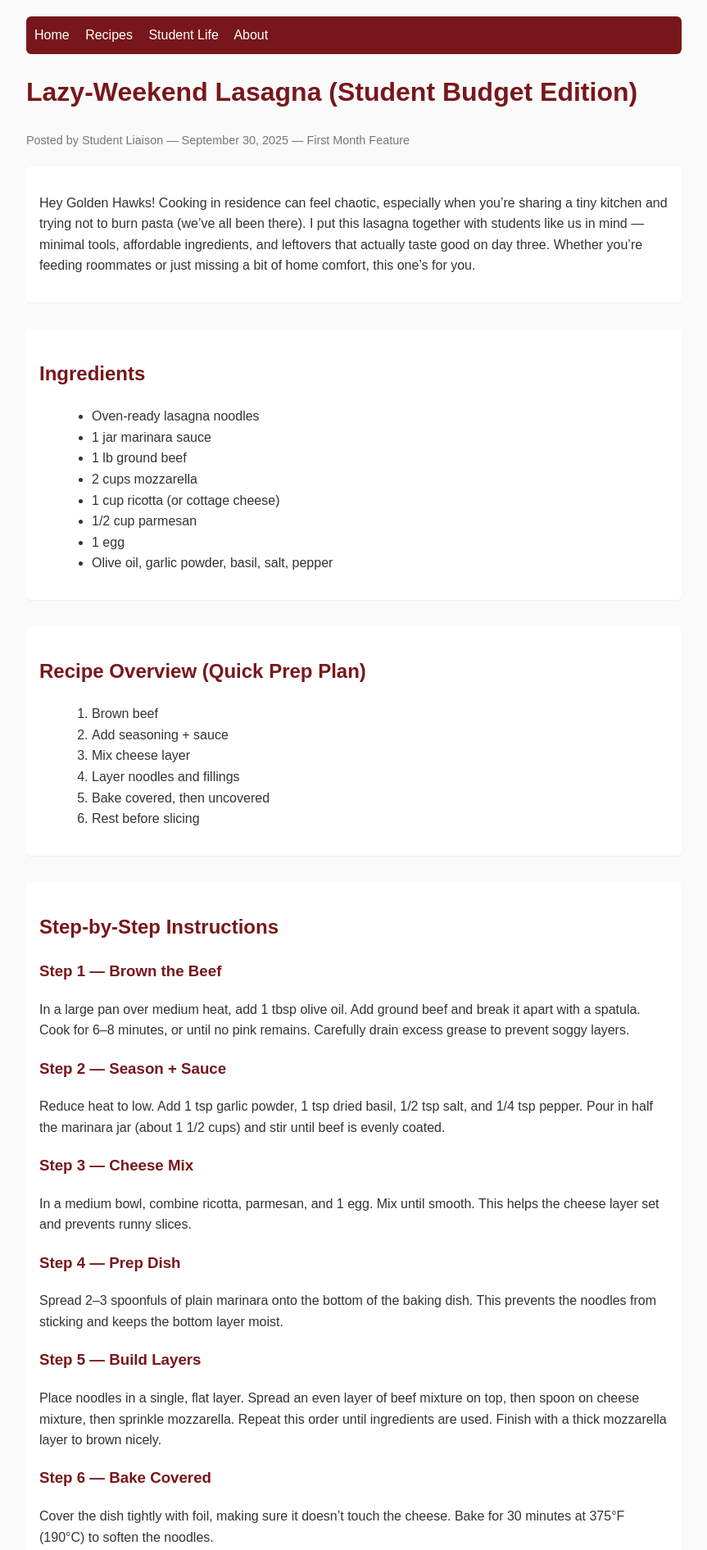
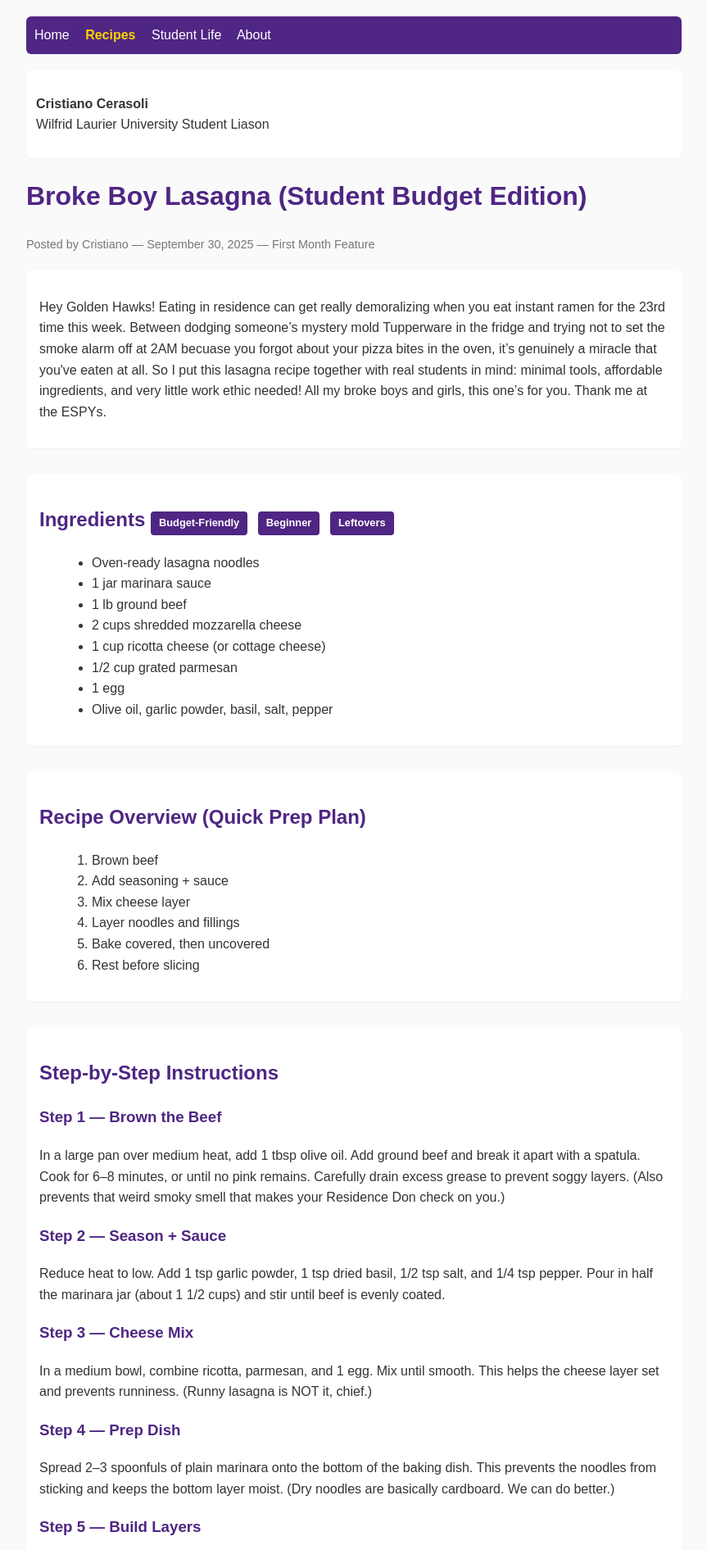
Before and after one commit to cristianocerasoli21/ux110, a plain HTML site: page index.html in a window 1280 px wide. Shown: the top 1891 px of the page at 82% size, without its empty margins (208-1071 px from the left). Drawn offline with Linux system fonts and the light colour scheme.

Commit message:
Update index.html

```diff
--- a/index.html
+++ b/index.html
@@ -3,7 +3,7 @@
 <head>
   <meta charset="UTF-8" />
   <meta name="viewport" content="width=device-width, initial-scale=1.0" />
-  <title>Lazy-Weekend Lasagna — Student Blog</title>
+  <title>"Oh no! I'm poor!" Lasagna — Student Blog</title>
   <style>
     body {
       font-family: Arial, sans-serif;
@@ -15,7 +15,7 @@
       color: #333;
     }
     h1, h2, h3 {
-      color: #78171b;
+      color: #4F2683;
     }
     .meta {
       font-size: 0.9rem;
@@ -34,7 +34,7 @@
     }
     blockquote {
       background: #fff6e9;
-      border-left: 4px solid #ffb84d;
+      border-left: 4px solid #FFD100;
       padding: 10px 14px;
       font-style: italic;
       border-radius: 4px;
@@ -45,33 +45,70 @@
       padding: 10px 14px;
       border-radius: 4px;
     }
-  </style>
+      nav a:hover {
+      text-decoration: underline;
+      color: #FFD100;
+    }
+    nav a.active {
+      color: #FFD100;
+      font-weight: bold;
+      text-decoration: underline;
+    }
+    .tag {
+      display: inline-block;
+      background:#4F2683;
+      color:white;
+      padding:4px 10px;
+      border-radius:4px;
+      font-size:0.8rem;
+      margin-right:6px;
+    }
+    .author-box {
+      display:flex;
+      align-items:center;
+      background:#fff;
+      padding:12px;
+      border-radius:6px;
+      box-shadow:0 1px 2px rgba(0,0,0,0.05);
+      margin-bottom:20px;
+    }
+    .author-box img {
+      width:50px;
+      height:50px;
+      border-radius:50%;
+      margin-right:12px;
+    }
+</style>
 </head>
 <body>
-  <nav style="background:#78171b; padding:10px; border-radius:6px; margin-bottom:20px;">
+  <nav style="background:#4F2683; padding:10px; border-radius:6px; margin-bottom:20px;">
   <a href="#" style="color:white; margin-right:15px; text-decoration:none;">Home</a>
-  <a href="#" style="color:white; margin-right:15px; text-decoration:none;">Recipes</a>
+  <a href="#" class="active" style="color:#FFD100; margin-right:15px; text-decoration:none; font-weight:bold;">Recipes</a>
   <a href="#" style="color:white; margin-right:15px; text-decoration:none;">Student Life</a>
   <a href="#" style="color:white; text-decoration:none;">About</a>
 </nav>
 <header>
-    <h1>Lazy-Weekend Lasagna (Student Budget Edition)</h1>
-    <p class="meta">Posted by Student Liaison — September 30, 2025 — First Month Feature</p>
+  <div class="author-box">
+    <p><strong>Cristiano Cerasoli</strong><br>Wilfrid Laurier University Student Liason</p>
+  </div>
+
+    <h1>Broke Boy Lasagna (Student Budget Edition)</h1>
+    <p class="meta">Posted by Cristiano — September 30, 2025 — First Month Feature</p>
   </header>
 
   <div class="section">
-    <p>Hey Golden Hawks! Cooking in residence can feel chaotic, especially when you’re sharing a tiny kitchen and trying not to burn pasta (we’ve all been there). I put this lasagna together with students like us in mind — minimal tools, affordable ingredients, and leftovers that actually taste good on day three. Whether you’re feeding roommates or just missing a bit of home comfort, this one’s for you.</p>
+    <p>Hey Golden Hawks! Eating in residence can get really demoralizing when you eat instant ramen for the 23rd time this week. Between dodging someone’s mystery mold Tupperware in the fridge and trying not to set the smoke alarm off at 2AM becuase you forgot about your pizza bites in the oven, it’s genuinely a miracle that you've eaten at all. So I put this lasagna recipe together with real students in mind: minimal tools, affordable ingredients, and very little work ethic needed! All my broke boys and girls, this one’s for you. Thank me at the ESPYs.</p>
   </div>
 
   <div class="section">
-    <h2>Ingredients</h2>
+    <h2>Ingredients <span class="tag">Budget-Friendly</span> <span class="tag">Beginner</span> <span class="tag">Leftovers</span></h2>
     <ul>
       <li>Oven-ready lasagna noodles</li>
       <li>1 jar marinara sauce</li>
       <li>1 lb ground beef</li>
-      <li>2 cups mozzarella</li>
-      <li>1 cup ricotta (or cottage cheese)</li>
-      <li>1/2 cup parmesan</li>
+      <li>2 cups shredded mozzarella cheese</li>
+      <li>1 cup ricotta cheese (or cottage cheese)</li>
+      <li>1/2 cup grated parmesan</li>
       <li>1 egg</li>
       <li>Olive oil, garlic powder, basil, salt, pepper</li>
     </ul>
@@ -92,28 +129,28 @@
   <div class="section">
     <h2>Step-by-Step Instructions</h2>
     <h3>Step 1 — Brown the Beef</h3>
-    <p>In a large pan over medium heat, add 1 tbsp olive oil. Add ground beef and break it apart with a spatula. Cook for 6–8 minutes, or until no pink remains. Carefully drain excess grease to prevent soggy layers.</p>
+    <p>In a large pan over medium heat, add 1 tbsp olive oil. Add ground beef and break it apart with a spatula. Cook for 6–8 minutes, or until no pink remains. Carefully drain excess grease to prevent soggy layers. (Also prevents that weird smoky smell that makes your Residence Don check on you.)</p>
 
     <h3>Step 2 — Season + Sauce</h3>
     <p>Reduce heat to low. Add 1 tsp garlic powder, 1 tsp dried basil, 1/2 tsp salt, and 1/4 tsp pepper. Pour in half the marinara jar (about 1 1/2 cups) and stir until beef is evenly coated.</p>
 
     <h3>Step 3 — Cheese Mix</h3>
-    <p>In a medium bowl, combine ricotta, parmesan, and 1 egg. Mix until smooth. This helps the cheese layer set and prevents runny slices.</p>
+    <p>In a medium bowl, combine ricotta, parmesan, and 1 egg. Mix until smooth. This helps the cheese layer set and prevents runniness. (Runny lasagna is NOT it, chief.)</p>
 
     <h3>Step 4 — Prep Dish</h3>
-    <p>Spread 2–3 spoonfuls of plain marinara onto the bottom of the baking dish. This prevents the noodles from sticking and keeps the bottom layer moist.</p>
+    <p>Spread 2–3 spoonfuls of plain marinara onto the bottom of the baking dish. This prevents the noodles from sticking and keeps the bottom layer moist. (Dry noodles are basically cardboard. We can do better.)</p>
 
     <h3>Step 5 — Build Layers</h3>
-    <p>Place noodles in a single, flat layer. Spread an even layer of beef mixture on top, then spoon on cheese mixture, then sprinkle mozzarella. Repeat this order until ingredients are used. Finish with a thick mozzarella layer to brown nicely.</p>
+    <p>Place noodles in a single, flat layer. Spread an even layer of beef mixture on top, then spoon on cheese mixture, then sprinkle mozzarella. Repeat this order until ingredients are used. Finish with a thick mozzarella layer to brown nicely. ("I can't get enough cheese. I feel like a big mouse." - John Candy, 1989)</p>
 
     <h3>Step 6 — Bake Covered</h3>
-    <p>Cover the dish tightly with foil, making sure it doesn’t touch the cheese. Bake for 30 minutes at 375°F (190°C) to soften the noodles.</p>
+    <p>Cover the dish with foil, making sure it doesn’t touch the cheese. Bake for 30 minutes at 375°F (190°C) to soften the noodles.</p>
 
     <h3>Step 7 — Bake Uncovered</h3>
-    <p>Remove foil and bake for an additional 15–18 minutes, or until the top is bubbly and lightly golden.</p>
+    <p>Remove foil and bake for an additional 15–18 minutes, or until the top is bubbly and golden (like Ponyboy).</p>
 
     <h3>Step 8 — Rest</h3>
-    <p>Remove from oven and let rest on the counter for 10–12 minutes. This allows the layers to set and prevents collapse when cutting.</p>
+    <p>Remove from oven and let rest on the counter for 10–12 minutes. This allows the layers to set and prevents you from burning your face off. (Molten lasagna is a lame reason to see a doctor.)</p>
   </div>
 
   <div class="section tips">
@@ -130,17 +167,15 @@
     <p>Keep in fridge 3–4 days. Reheat with a splash of water.</p>
   </div>
 
-  <div class="section">
-    <h2>User Feedback</h2>
-    <blockquote>
-      "Loved it. Clear instructions, easy tools, and it didn’t fall apart when slicing. Roommate-approved. Might need to make double next time!"
-    </blockquote>
-  </div>
+
+
 
   <section class="section">
   <h2>Comments</h2>
-  <p><strong>Jess (Residence Floor 4):</strong> I tried this with cottage cheese because I'm broke. Still fire 😭</p>
-  <p><strong>Mo:</strong> Added chili flakes and my roommates think I'm a chef now.</p>
+  <blockquote><strong>Lynn:</strong> Tried this w/ cottage cheese cuz I'm BROKE broke lol who has the money for ricotta in this economy? 😭🔥</blockquote>
+  <blockquote><strong>Ariana:</strong> John Candy did NOT say that </blockquote>
+  <blockquote><strong>Ajay:</strong> my brain might be empty but my stomach is filled with this lasagna</blockquote>
+  <blockquote><strong>Cristiano:</strong> @ariana He absolutely did </blockquote>
 </section>
 <footer>
     <p>Designed for the Laurier Student Blog — Month One Recipe Release</p>
```
